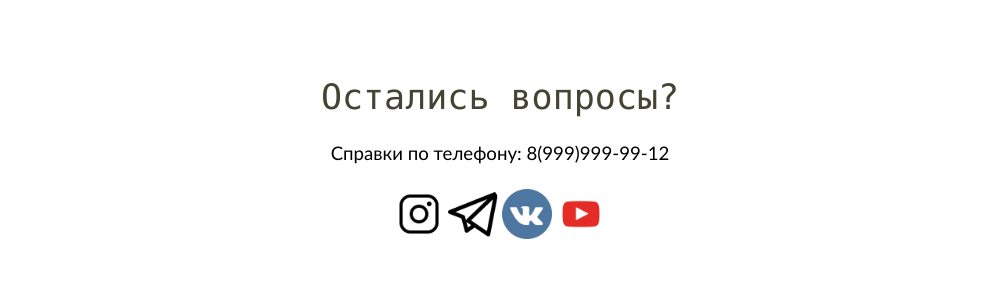
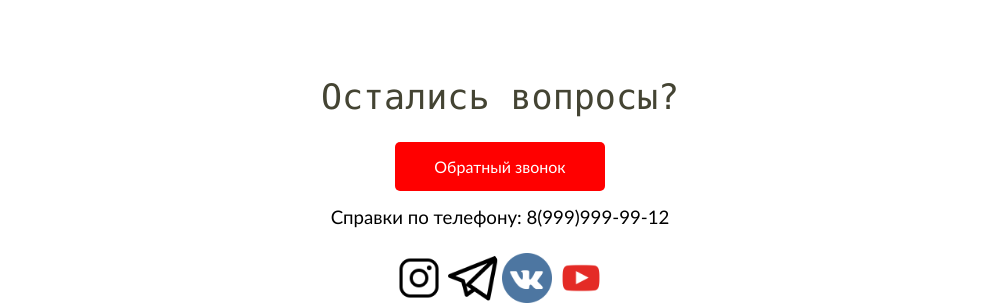
Before and after one commit to JJaist/LendProject, a plain HTML site: page index.html in a window 1280 px wide. Shown: the part 1382-1688 px from the top of the page, without its empty margins (140-1139 px from the left). Before the commit the page ends 1624 px from the top, so only its background shows below. Drawn offline with Linux system fonts and the light colour scheme.

Commit message:
fourth commit

```diff
--- a/index.html
+++ b/index.html
@@ -11,7 +11,6 @@
   <link rel="stylesheet" href="styles/features.css">
   <link rel="stylesheet" href="styles/review.css">
   <link rel="stylesheet" href="styles/action.css">
-
 </head>
 <body>
 
@@ -19,7 +18,7 @@
     <h1 class="title-large">Делаем мир светлее!</h1>
     <h2 class="text-lead">Покупайте лампы по самым низким ценам.</h2>
     <div class="buffer-both">
-      <a class="button button-blue"href="#">Заказать сейчас</a>
+      <a class="button button-blue" href="#">Заказать сейчас</a>
     </div>
     <small class="text-small">*При заказе от 5000 р.&mdash;доставка бесплатно!</small>
 </div>
@@ -48,7 +47,6 @@
       <div class="features-item">
         <div class="features-icon">
           <img class="icon" src="images/technology.png" alt="Иконка технологии">
-
         </div>
         <p class="text-lead">Высокие технологии при производсте </p>
         <p class="text-medium">Множество запатентованных технических решений</p>
@@ -114,13 +112,13 @@
 <div class="action text-center">
   <div>
     <h2 class="title-medium">Остались вопросы?</h2>
-      <!-- <a class="button button-red" href="#">Обратный звонок</a> -->
+    <a class="button button-red" href="#">Обратный звонок</a>
     <p class="text-number">Справки по телефону: 8(999)999-99-12</p>
     <img class="action-icon" src="images/icon/inst.png" alt="иконка инстаграмм">
     <img class="action-icon" src="images/icon/telega.png" alt="иконка телеграмм">
     <img class="action-icon" src="images/icon/vk.png" alt="иконка вк">
     <img class="action-icon" src="images/icon/youtube.png" alt="иконка ютуб">
   </div>
-
+</div>
 </body>
 </html>
--- a/styles/action.css
+++ b/styles/action.css
@@ -11,7 +11,6 @@
   background-color: white;
 }
 
-
 .action-icon {
   width: 50px;
   display: inline-block;
--- a/styles/button.css
+++ b/styles/button.css
@@ -18,7 +18,7 @@
   display: block;
   margin-right: auto;
   margin-left: auto;
-  width: 120px;
+  margin-bottom: 15px;
   background: red;
   color: #fff
 }
--- a/styles/features.css
+++ b/styles/features.css
@@ -1,8 +1,8 @@
 .features {
   padding: 40px 0;
-    margin-bottom: 100px;
+  margin-bottom: 100px;
 }
 
 .features-item {
-	padding: 10px;
+  padding: 10px;
 }
--- a/styles/grid.css
+++ b/styles/grid.css
@@ -2,7 +2,6 @@
   margin-top: 20px;
   margin-bottom: 20px;
 }
-
 
 .container {
   max-width: 940px;
@@ -76,16 +75,17 @@
     float: none;
     width: 100%;
   }
+
   .review {
     max-width: 800px;
   }
+
 .review-members {
   max-width: 500px;
   margin-left: auto;
   margin-right: auto;
+  }
 }
-}
-
 
 .action-icon {
   width: 50px;
--- a/styles/reset.css
+++ b/styles/reset.css
@@ -1,4 +1,4 @@
 *{
-	margin: 0;
-	padding: 0;
+  margin: 0;
+  padding: 0;
 }
--- a/styles/review.css
+++ b/styles/review.css
@@ -10,7 +10,6 @@
   border-radius: 5px;
   padding: 16px;
   margin: 2px ;
-
 }
 
 .member-image {
```
Also changed, not shown: styles/intro.css (line endings or trailing spaces), styles/text.css (line endings or trailing spaces). Lines whose indentation alone changed are shown as unchanged.
